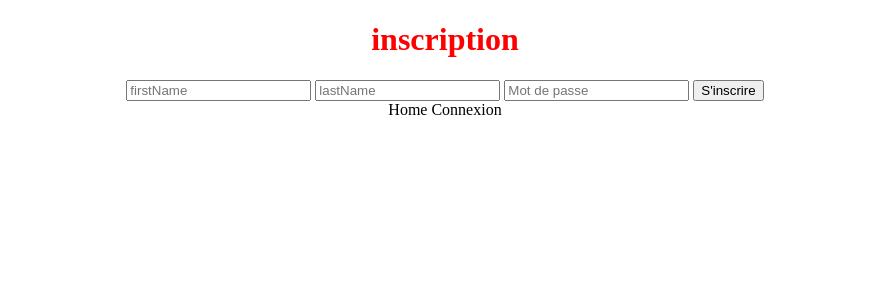
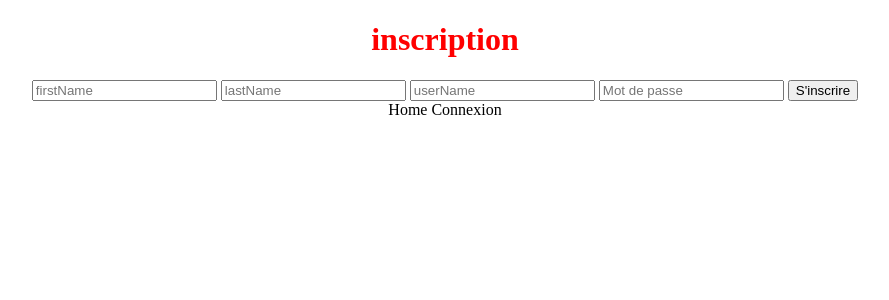
Before and after one commit to louisejanuel/workshop_web, a Flask app: page /register in a window 1280 px wide. Shown: the top 300 px of the page, without its empty margins (195-1084 px from the left). Run offline with Flask 3, Linux system fonts and the light colour scheme.

Commit message:
user login/register

```diff
--- a/server.py
+++ b/server.py
@@ -16,6 +16,7 @@ mydb = mysql.connector.connect(
 )
 
 app = Flask(__name__)
+app.secret_key = "chatlunetourte"
 CORS(app)
 
 cursor = mydb.cursor()
@@ -31,33 +32,25 @@ def register():
     if request.method == 'POST':
         firstName = request.form['firstName']
         lastName = request.form['lastName']
-        # username = request.form['username']
+        userName = request.form['userName']
         password = request.form['password']
-        # cursor.execute("INSERT INTO users (firstName, lastName, username, password) VALUES (%, %, %, SHA1(%))", (firstName, lastName, username, password))
-        cursor.execute("INSERT INTO users (firstName, lastName, password) VALUES (%, %, SHA1(%))", (firstName, lastName, password))
+        cursor.execute("INSERT INTO USER (firstName, lastName, userName, password) VALUES (%s, %s, %s, SHA1(%s))", (firstName, lastName, userName, password))
         mydb.commit()
-        return redirect(url_for('login'))
+        return render_template('youp.html')
     return render_template('register.html')
 
 
-# @app.route('/login', methods=['GET', 'POST'])
-# def login():
-#     if request.method == 'POST':
-#         username = request.form['username']
-#         password = request.form['password']
-#         cursor.execute("SELECT * FROM users WHERE username=% AND password=%", (username, password))
-#         user = cursor.fetchone()
-#         if user:
-#             session['user'] = username
-#             return redirect(url_for('dashboard'))
-#     return render_template('login.html')
-
-
-@app.route('/dashboard')
-def dashboard():
-    if 'user' in session:
-        return f"Bienvenue {session['user']} ! <a href='/logout'>Se déconnecter</a>"
-    return redirect(url_for('login'))
+@app.route('/login', methods=['GET', 'POST'])
+def login():
+    if request.method == 'POST':
+        userName = request.form['userName']
+        password = request.form['password']
+        cursor.execute("SELECT * FROM USER WHERE userName=%s AND password=SHA1(%s)", (userName, password))
+        user = cursor.fetchone()
+        if user:
+            session['user'] = userName
+            return render_template('youp.html')
+    return render_template('login.html')
 
 
 @app.route('/logout')
--- a/templates/login.html
+++ b/templates/login.html
@@ -11,7 +11,7 @@
     <h1>connexion</h1>
 
     <form method="post">
-        <input type="username" name="username" placeholder="username" required>
+        <input type="userName" name="userName" placeholder="userName" required>
         <input type="password" name="password" placeholder="Mot de passe" required>
         <button type="submit">Se connecter</button>
     </form>
--- a/templates/register.html
+++ b/templates/register.html
@@ -13,6 +13,7 @@
     <form method="post">
         <input type="firstName" name="firstName" placeholder="firstName" required>
         <input type="lastName" name="lastName" placeholder="lastName" required>
+        <input type="userName" name="userName" placeholder="userName" required>
         <input type="password" name="password" placeholder="Mot de passe" required>
         <button type="submit">S'inscrire</button>
     </form>
--- /dev/null
+++ b/templates/youp.html
@@ -0,0 +1,3 @@
+AAAAAAHHHHHH
+
+<a href='/logout'>Se déconnecter</a>
```
